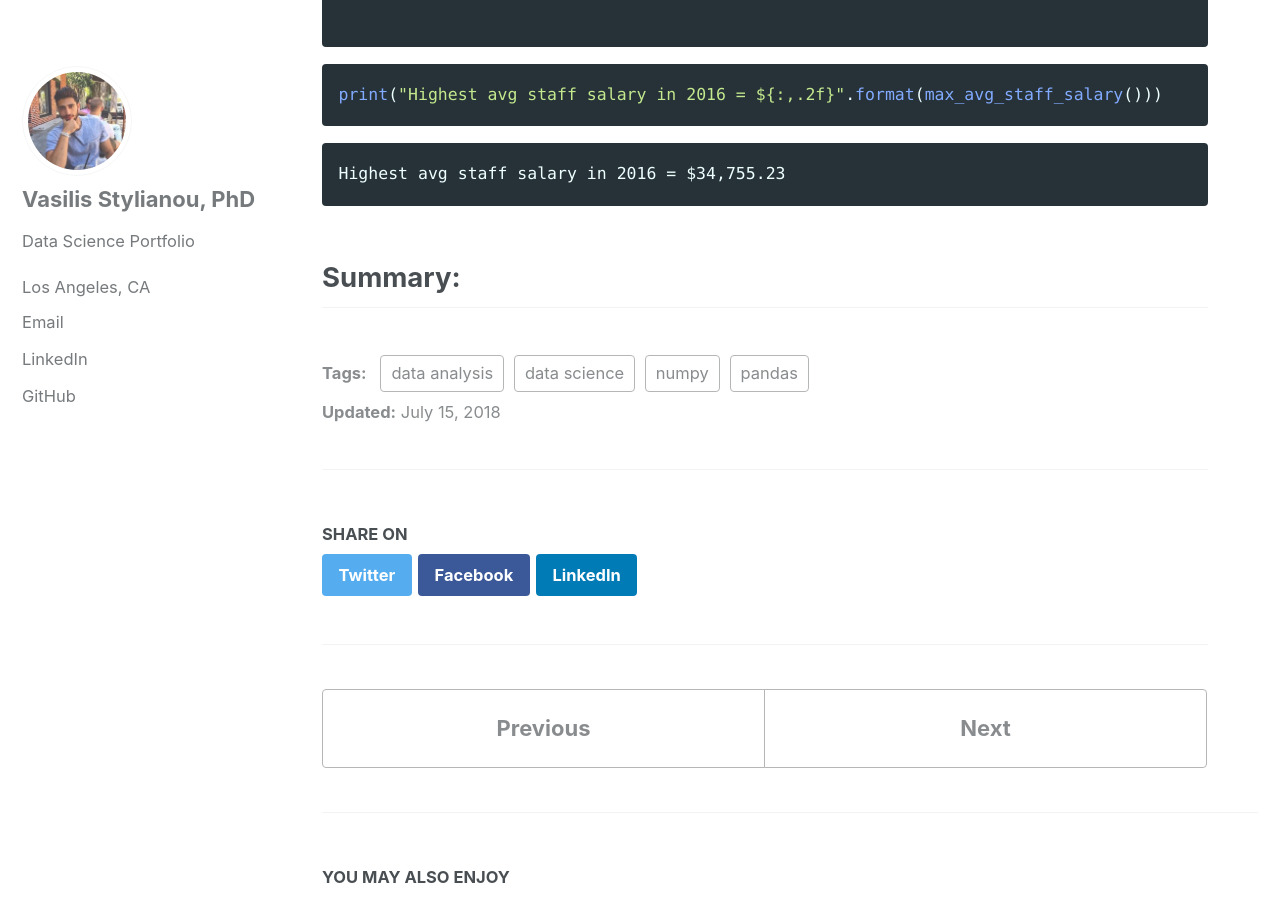
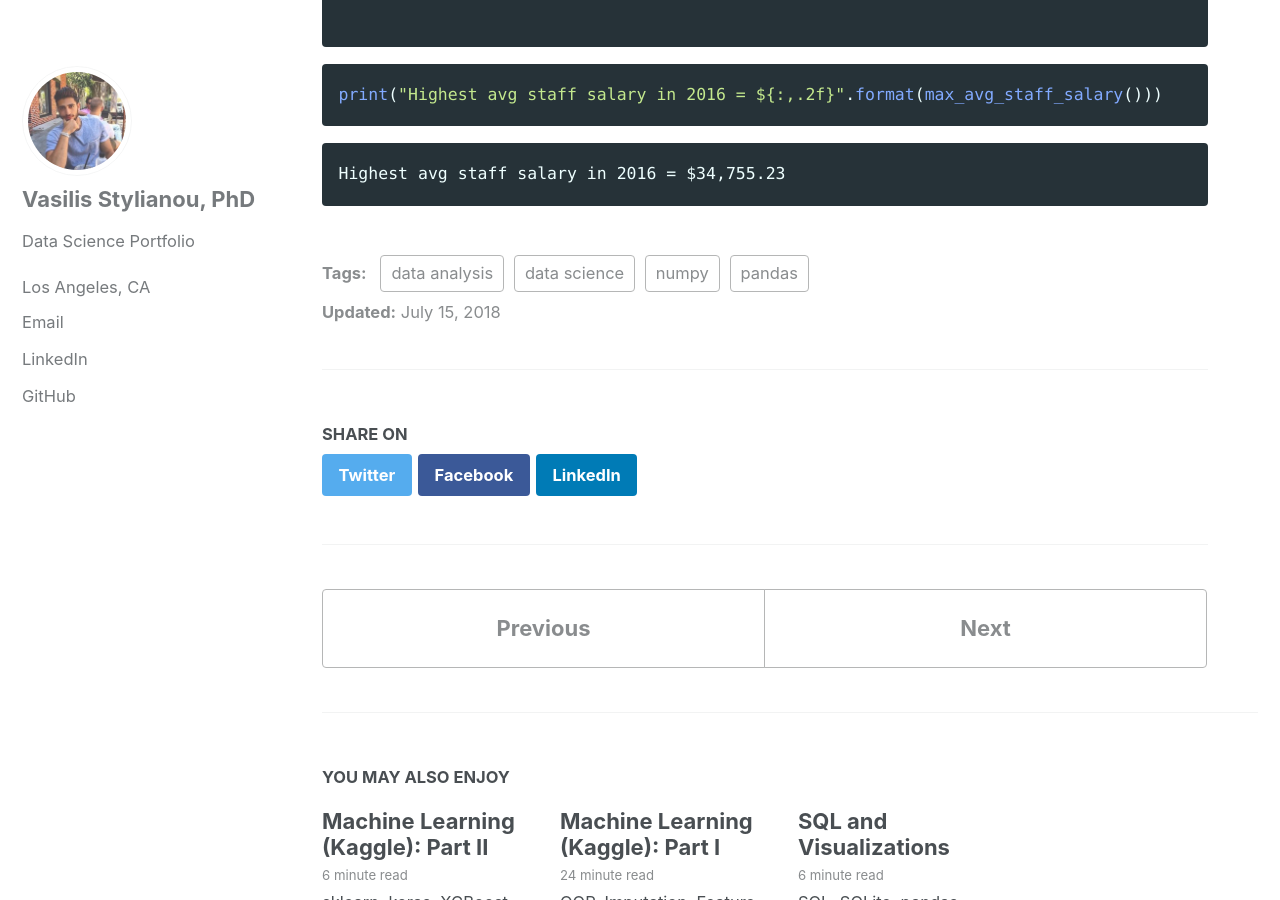
Before and after one commit to vasilis-stylianou/vasilis-stylianou.github.io, a Jekyll site: the page built from _posts/2018-07-15-expenditures.md, in a window 1280 px wide and 900 px high, scrolled down 14875 px. Built offline with Jekyll 4.4.1, drawn with Linux system fonts in a browser that asks for light colours; cached includes are drawn as plain includes.

Commit message:
Update 2018-07-15-expenditures.md

````diff
--- a/_posts/2018-07-15-expenditures.md
+++ b/_posts/2018-07-15-expenditures.md
@@ -559,5 +559,3 @@ print("Highest avg staff salary in 2016 = ${:,.2f}".format(max_avg_staff_salary(
 ```
 
     Highest avg staff salary in 2016 = $34,755.23
-
-## Summary:
````
